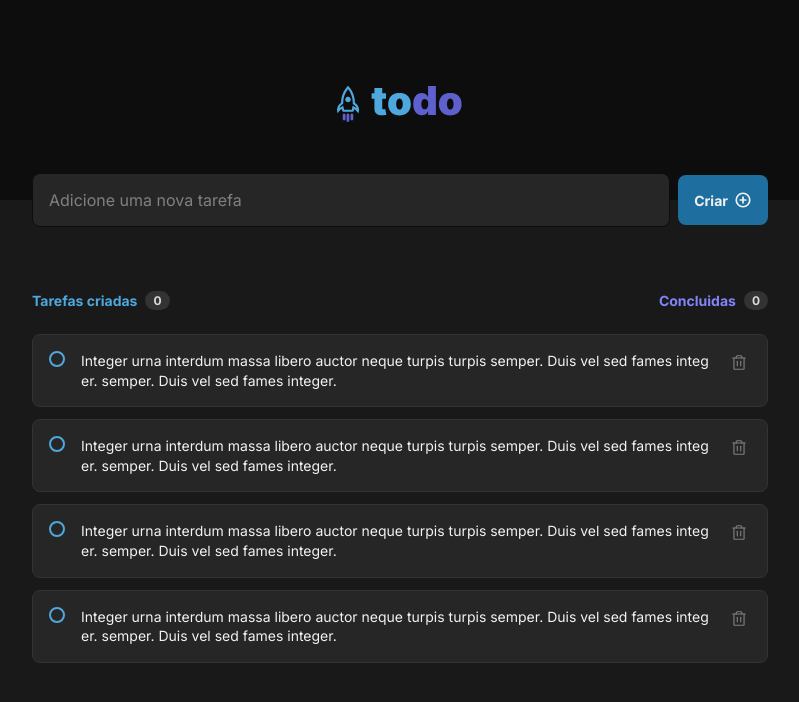
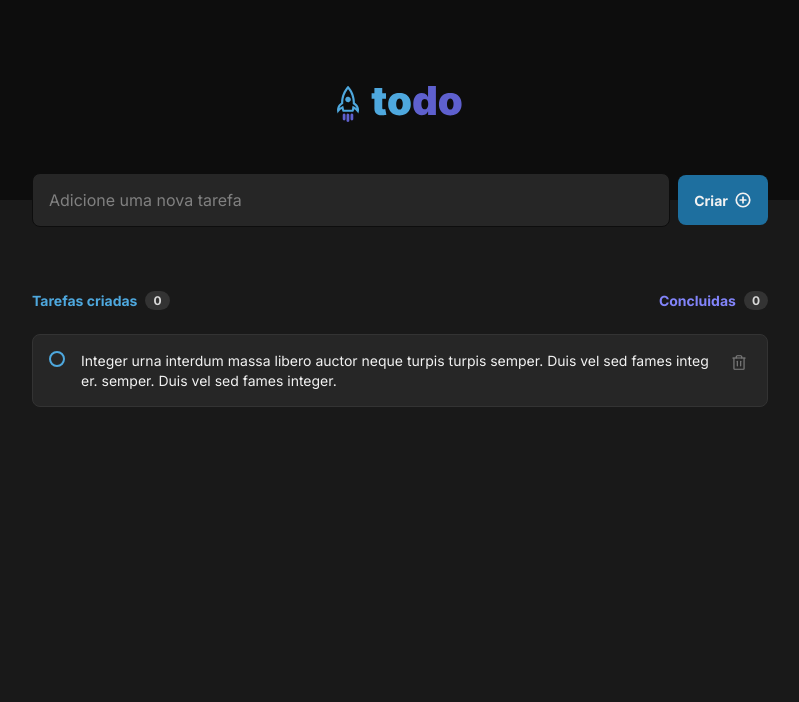
Before and after one commit to EllenBessa/todo-list, a React (Vite) app: page / in a window 1280 px wide. Shown: the top 702 px of the page, without its empty margins (240-1039 px from the left). Built offline with nearby package versions, Linux system fonts and the light colour scheme.

Commit message:
refactor: :recycle: Componentização do TaskCard

```diff
--- a/src/App.jsx
+++ b/src/App.jsx
@@ -1,10 +1,9 @@
-import { Trash } from "phosphor-react";
-
 import { Header } from "./components/Header";
 import { CreateTaskForm } from "./components/CreateTaskForm";
 import { EmptyListFeedback } from "./components/EmptyListFeedback";
 
 import styles from "./styles/App.module.css";
+import { TaskCard } from "./components/TaskCard";
 
 export function App() {
   return (
@@ -30,61 +29,7 @@ export function App() {
           {/* <EmptyListFeedback /> */}
 
           <section className={styles.tasksList}>
-            <div className={styles.taskCard}>
-              <input type="checkbox" />
-
-              <span>
-                Integer urna interdum massa libero auctor neque turpis turpis
-                semper. Duis vel sed fames integer. semper. Duis vel sed fames
-                integer.
-              </span>
-
-              <button>
-                <Trash size={18} color="#808080" />
-              </button>
-            </div>
-
-            <div className={styles.taskCard}>
-              <input type="checkbox" />
-
-              <span>
-                Integer urna interdum massa libero auctor neque turpis turpis
-                semper. Duis vel sed fames integer. semper. Duis vel sed fames
-                integer.
-              </span>
-
-              <button>
-                <Trash size={18} color="#808080" />
-              </button>
-            </div>
-
-            <div className={styles.taskCard}>
-              <input type="checkbox" />
-
-              <span>
-                Integer urna interdum massa libero auctor neque turpis turpis
-                semper. Duis vel sed fames integer. semper. Duis vel sed fames
-                integer.
-              </span>
-
-              <button>
-                <Trash size={18} color="#808080" />
-              </button>
-            </div>
-
-            <div className={styles.taskCard}>
-              <input type="checkbox" />
-
-              <span>
-                Integer urna interdum massa libero auctor neque turpis turpis
-                semper. Duis vel sed fames integer. semper. Duis vel sed fames
-                integer.
-              </span>
-
-              <button>
-                <Trash size={18} color="#808080" />
-              </button>
-            </div>
+            <TaskCard />
           </section>
         </main>
       </div>
--- /dev/null
+++ b/src/components/TaskCard.jsx
@@ -0,0 +1,20 @@
+import { Trash } from "phosphor-react";
+
+import styles from "../styles/TaskCard.module.css";
+
+export function TaskCard() {
+  return (
+    <div className={styles.taskCard}>
+      <input type="checkbox" />
+
+      <span>
+        Integer urna interdum massa libero auctor neque turpis turpis semper.
+        Duis vel sed fames integer. semper. Duis vel sed fames integer.
+      </span>
+
+      <button>
+        <Trash size={18} color="#808080" />
+      </button>
+    </div>
+  );
+}
--- a/src/styles/App.module.css
+++ b/src/styles/App.module.css
@@ -51,86 +51,3 @@
   flex-direction: column;
   gap: 12px;
 }
-
-.taskCard {
-  padding: 16px;
-
-  background-color: #262626;
-  border: 1px solid #333333;
-  border-radius: 8px;
-
-  display: flex;
-  justify-content: space-between;
-}
-
-.taskCard input[type="checkbox"] {
-  appearance: none;
-  -webkit-appearance: none;
-
-  width: 16px;
-  height: 16px;
-
-  border: 2px solid #4ea8de;
-  border-radius: 99999px;
-
-  cursor: pointer;
-}
-
-.taskCard input[type="checkbox"]:checked {
-  background-color: #5e60ce;
-  background-image: url("../assets/check.svg");
-  background-position: center;
-  background-repeat: no-repeat;
-
-  border-color: #5e60ce;
-
-  display: flex;
-  align-items: center;
-  justify-content: center;
-}
-
-.taskCard span {
-  flex: 1;
-
-  margin-left: 16px;
-  margin-right: 18px;
-
-  font-size: 14px;
-  color: #f2f2f2;
-  line-height: 1.4;
-
-  word-break: break-all;
-}
-
-.taskCard:has(input[type="checkbox"]:checked) span {
-  text-decoration: line-through;
-  color: #808080;
-}
-
-.taskCard button {
-  all: unset;
-
-  width: 24px;
-  height: 24px;
-
-  border-radius: 4px;
-
-  display: flex;
-  align-items: center;
-  justify-content: center;
-
-  cursor: pointer;
-  transition: 0.2s;
-}
-
-.taskCard button:hover {
-  filter: brightness(1.2);
-  background-color: #333333;
-}
-
-@media (max-width: 600px) {
-  .form button {
-    gap: 0;
-    font-size: 0;
-  }
-}
--- a/src/styles/CreateTaskForm.module.css
+++ b/src/styles/CreateTaskForm.module.css
@@ -46,3 +46,10 @@
 .form button:hover {
   filter: brightness(0.8);
 }
+
+@media (max-width: 600px) {
+  .form button {
+    gap: 0;
+    font-size: 0;
+  }
+}
--- /dev/null
+++ b/src/styles/TaskCard.module.css
@@ -0,0 +1,75 @@
+.taskCard {
+  padding: 16px;
+
+  background-color: #262626;
+  border: 1px solid #333333;
+  border-radius: 8px;
+
+  display: flex;
+  justify-content: space-between;
+}
+
+.taskCard input[type="checkbox"] {
+  appearance: none;
+  -webkit-appearance: none;
+
+  width: 16px;
+  height: 16px;
+
+  border: 2px solid #4ea8de;
+  border-radius: 99999px;
+
+  cursor: pointer;
+}
+
+.taskCard input[type="checkbox"]:checked {
+  background-color: #5e60ce;
+  background-image: url("../assets/check.svg");
+  background-position: center;
+  background-repeat: no-repeat;
+
+  border-color: #5e60ce;
+
+  display: flex;
+  align-items: center;
+  justify-content: center;
+}
+
+.taskCard span {
+  flex: 1;
+
+  margin-left: 16px;
+  margin-right: 18px;
+
+  font-size: 14px;
+  color: #f2f2f2;
+  line-height: 1.4;
+
+  word-break: break-all;
+}
+
+.taskCard:has(input[type="checkbox"]:checked) span {
+  text-decoration: line-through;
+  color: #808080;
+}
+
+.taskCard button {
+  all: unset;
+
+  width: 24px;
+  height: 24px;
+
+  border-radius: 4px;
+
+  display: flex;
+  align-items: center;
+  justify-content: center;
+
+  cursor: pointer;
+  transition: 0.2s;
+}
+
+.taskCard button:hover {
+  filter: brightness(1.2);
+  background-color: #333333;
+}
```
